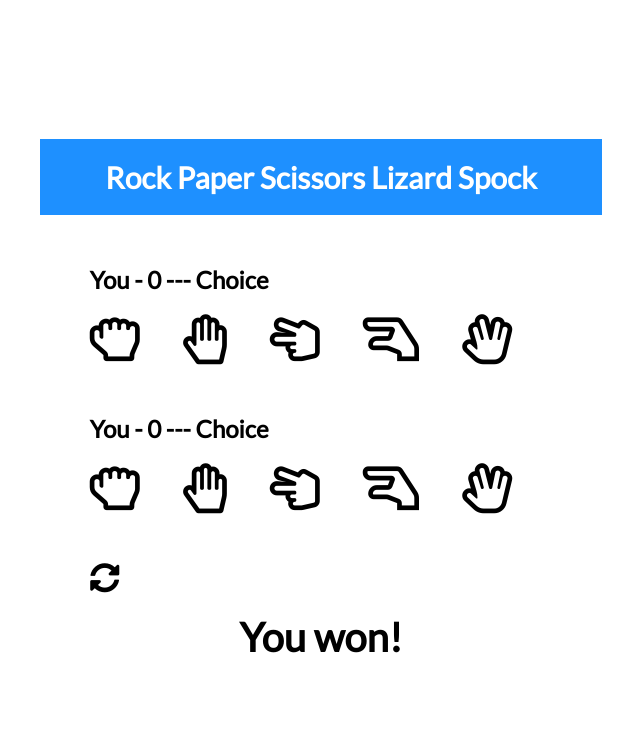
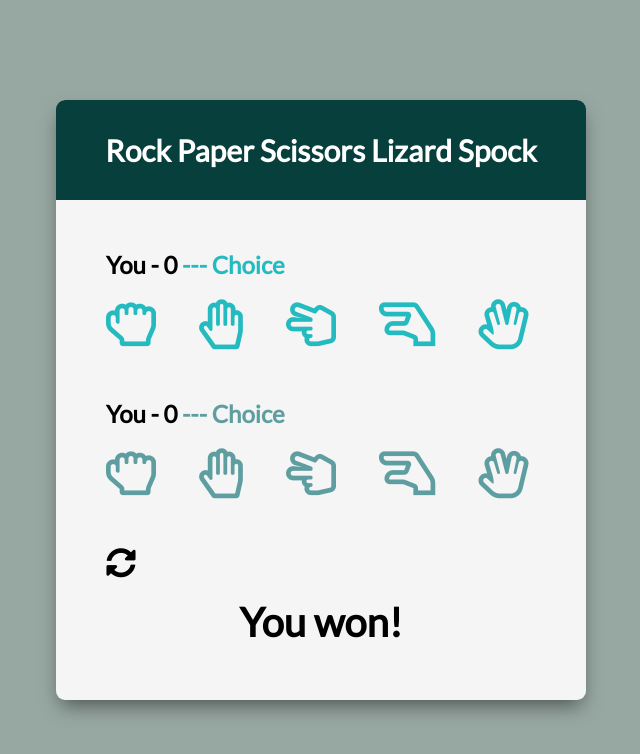
Before and after one commit to Dakarakoso/Spock-Rock-Game, a plain HTML site: page index.html in a window 1280 px wide. Shown: the whole page, without its empty margins (319-959 px from the left). Drawn offline with Linux system fonts and the light colour scheme.

Commit message:
styling the UI

```diff
--- a/style.css
+++ b/style.css
@@ -7,25 +7,33 @@ html {
 body {
   margin: 0;
   min-height: 100vh;
-
+  background-color: rgb(151, 167, 161);
   font-family: Lato, sans-serif;
   display: flex;
   justify-content: center;
   align-items: center;
 }
 
-
+.game-container {
+  width: 530px;
+  height: 600px;
+  background: whitesmoke;
+  border-radius: 9px;
+  box-shadow: 0 10px 20px -5px rgba(0, 0, 0, 0.5);
+}
 
 .header {
-  background: dodgerblue;
-
+  background: rgb(6, 63, 60);
+  border-top-left-radius: 9px;
+  border-top-right-radius: 9px;
+  height: 100px;
   display: flex;
   justify-content: center;
   align-items: center;
 }
 
 h1 {
-  color: white;
+  color: rgb(255, 255, 255);
   font-size: 30px;
 }
 
@@ -40,10 +48,29 @@ h2 {
 .far {
   font-size: 50px;
   margin-right: 40px;
-  User-select: none;
+  user-select: none;
 }
 
+#player .far,
+#player .choice {
+  color: rgb(36, 187, 192);
+  cursor: pointer;
+}
 
+#computer .far,
+#computer .choice {
+  color: cadetblue;
+  cursor: pointer;
+}
+
+#player .far:last-of-type,
+#computer .far:last-of-type {
+  margin-right: 0;
+}
+
+.selected {
+  color: black !important;
+}
 
 .reset-icon {
   font-size: 30px;
@@ -66,7 +93,7 @@ h2 {
 /* Media Query: Large Smartphone (Vertical) */
 @media screen and (max-width: 600px) {
   .game-container {
-
+    width: 95%;
     height: 580px;
   }
 
```
